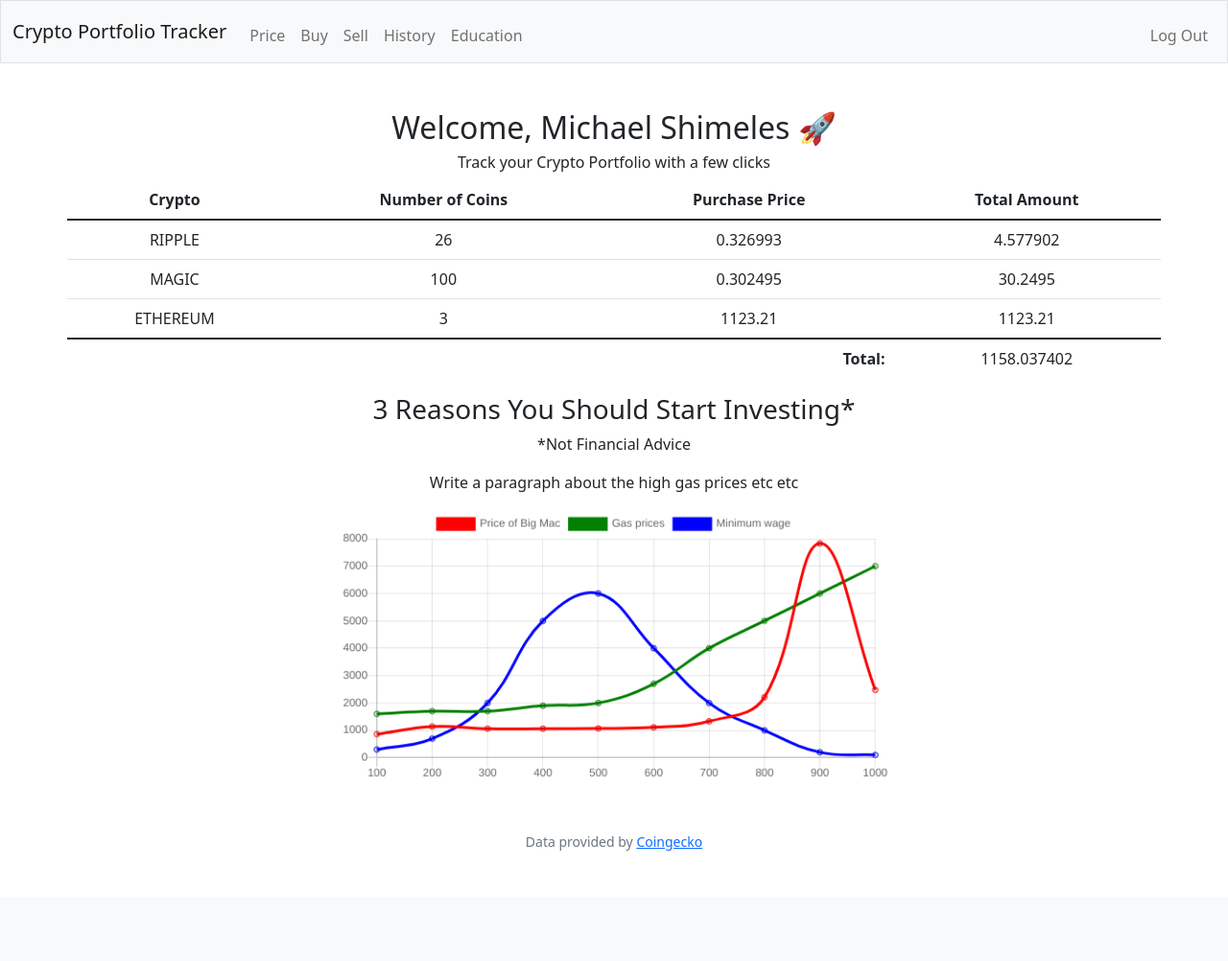
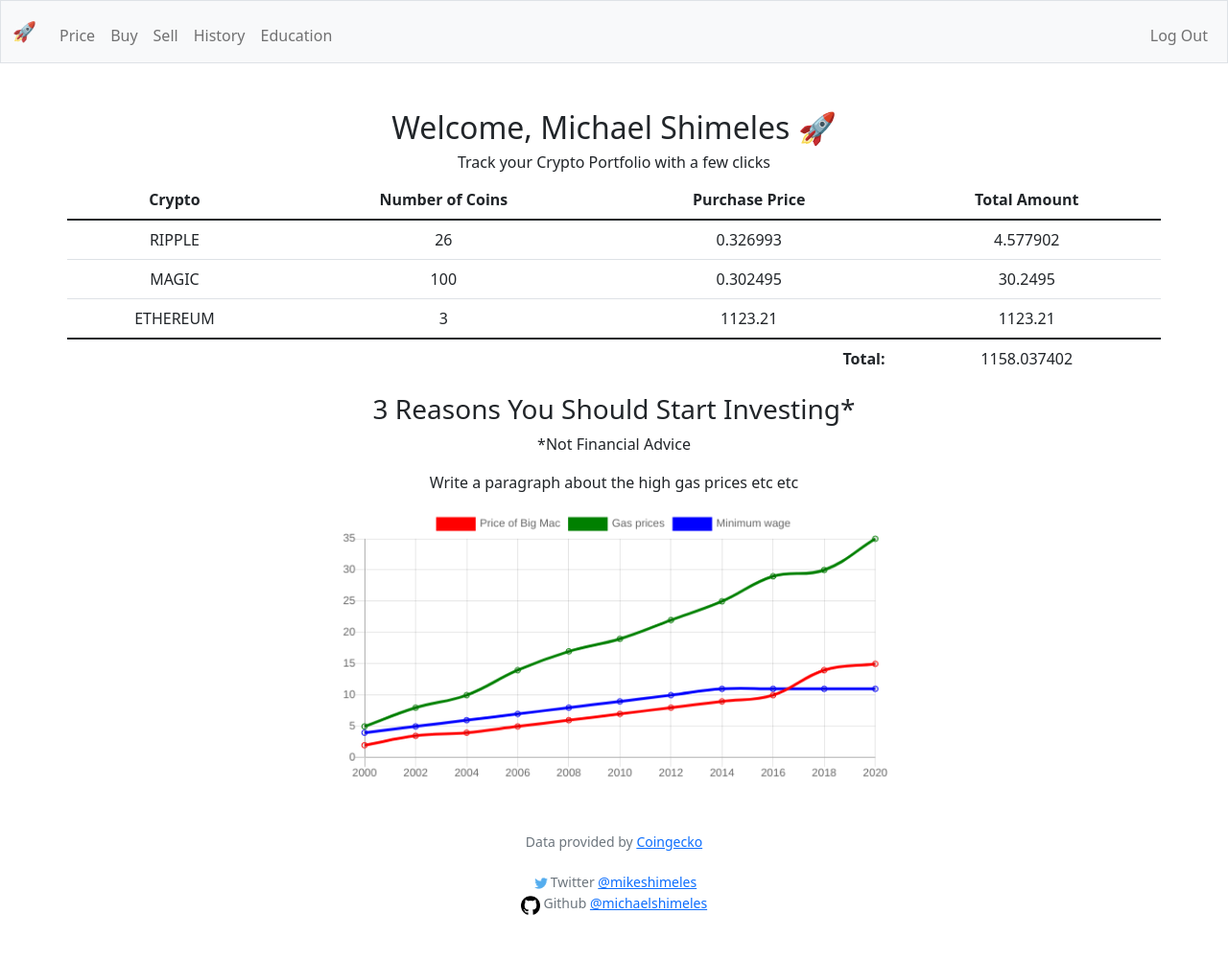
Before and after one commit to michaelshimeles/Crypto-Portfolio-Tracker, a Flask app: page / in a window 1280 px wide. Shown: the whole page at 96% size. Before the commit the page ends 887 px from the top, so only its background shows below. Run offline with Flask 2, Linux system fonts and the light colour scheme; a user stored in the database is signed in; some libraries are stand-ins or nearby versions.

Commit message:
Some cosemetics updates

```diff
--- a/templates/index.html
+++ b/templates/index.html
@@ -37,18 +37,20 @@ Portfolio
 </table>
 
 
-<div>
+<div class="container">
 
 <h3> 3 Reasons You Should Start Investing*</h3>
 <p>*Not Financial Advice</p>
 
 <p>Write a paragraph about the high gas prices etc etc</p>
+</div>
 
+<div class="container">
 <script src="https://cdnjs.cloudflare.com/ajax/libs/Chart.js/2.5.0/Chart.min.js"></script>
 <canvas class="container" id="myChart" style="width:100%;max-width:600px"></canvas>
 
 <script>
-var xValues = [100,200,300,400,500,600,700,800,900,1000];
+var xValues = [2000,2002,2004,2006,2008,2010,2012,2014,2016,2018,2020];
 
 new Chart("myChart", {
   type: "line",
@@ -56,18 +58,18 @@ new Chart("myChart", {
     labels: xValues,
     datasets: [{
       label: 'Price of Big Mac',
-      data: [860,1140,1060,1060,1070,1110,1330,2210,7830,2478],
+      data: [2,3.50,4,5,6,7,8,9,10,14, 15],
       borderColor: "red",
       fill: false
 
     }, {
       label: 'Gas prices',
-      data: [1600,1700,1700,1900,2000,2700,4000,5000,6000,7000],
+      data: [5,8,10,14,17,19,22,25,29,30, 35],
       borderColor: "green",
       fill: false
     }, {
       label: 'Minimum wage',
-      data: [300,700,2000,5000,6000,4000,2000,1000,200,100],
+      data: [4,5,6,7,8,9,10,11,11,11,11],
       borderColor: "blue",
       fill: false
     }]
@@ -79,5 +81,5 @@ new Chart("myChart", {
   }
 });
 </script>
-
+</div>
 {% endblock %}
--- a/templates/layout.html
+++ b/templates/layout.html
@@ -25,7 +25,7 @@
 
         <nav class="bg-light border navbar navbar-expand-md navbar-light">
             <div class="container-fluid">
-                <a class="navbar-brand" href="/">Crypto Portfolio Tracker</span></a>
+                <a class="navbar-brand" href="/">🚀</span></a>
                 <button aria-controls="navbar" aria-expanded="false" aria-label="Toggle navigation" class="navbar-toggler" data-bs-target="#navbar" data-bs-toggle="collapse" type="button">
                     <span class="navbar-toggler-icon"></span>
                 </button>
@@ -63,8 +63,13 @@
             {% block main %}{% endblock %}
         </main>
 
-        <footer class="mb-5 small text-center text-muted">
+        <footer class="mb-5 small text-center text-muted footer">
             Data provided by <a href="https://coingecko.com/">Coingecko</a>
+            <br>
+            <br>
+            <img src="/static/twitter.png" alt="Twitter" width="20" height="20">Twitter </a><a href="https://twitter.com/mikeshimeles">@mikeshimeles</a>
+            <br>
+            <img src="/static/github.png" alt="github" width="20" height="20"> Github </a><a href="https://github.com/michaelshimeles">@michaelshimeles</a>
         </footer>
 
     </body>
```
Also changed, not shown: static/github.png (added), static/ttm.png (added), static/twitter.png (added).
